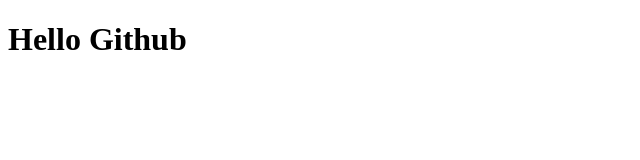
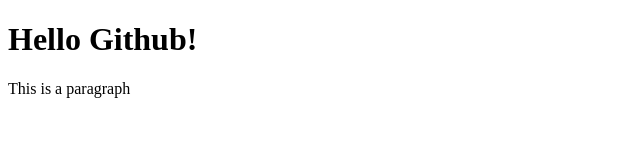
Before and after one commit to Vladimir-101/github_activity, a plain HTML site: page index.html in a window 1280 px wide. Shown: the whole page, without its empty margins (0-640 px from the left). Drawn offline with Linux system fonts and the light colour scheme.

Commit message:
feat: inital commit with index.html

```diff
--- a/index.html
+++ b/index.html
@@ -1,2 +1,5 @@
 <!DOCTYPE html>
-    <h1>Hello Github</h1>
+    <h1>Hello Github!</h1>
+    <body>
+        This is a paragraph
+    </body>
--- a/style.css
+++ b/style.css
@@ -1,3 +1 @@
-body {
-
-}
+body  {background-color: blue;}
```
Also changed, not shown: 1 other file.
